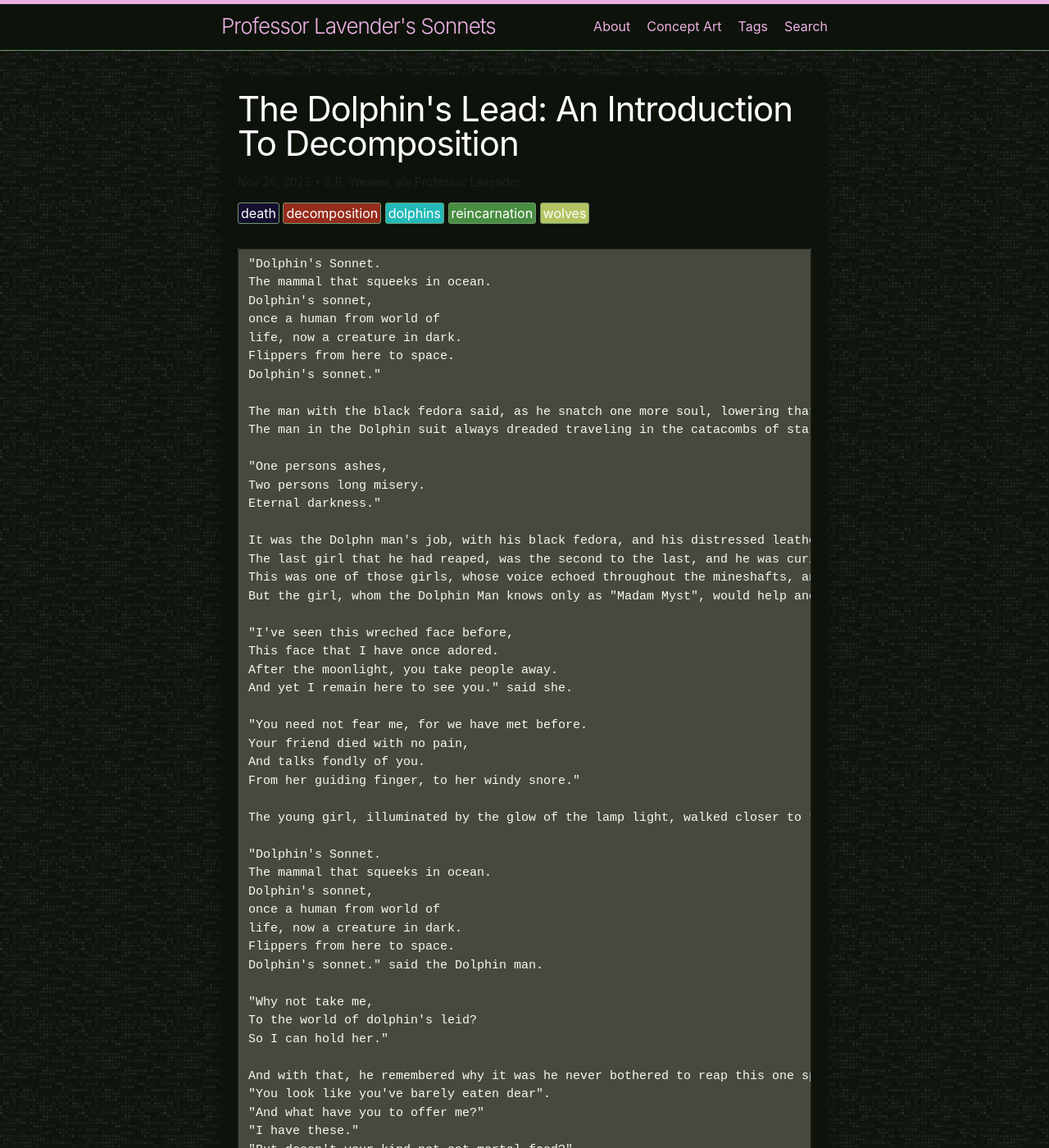
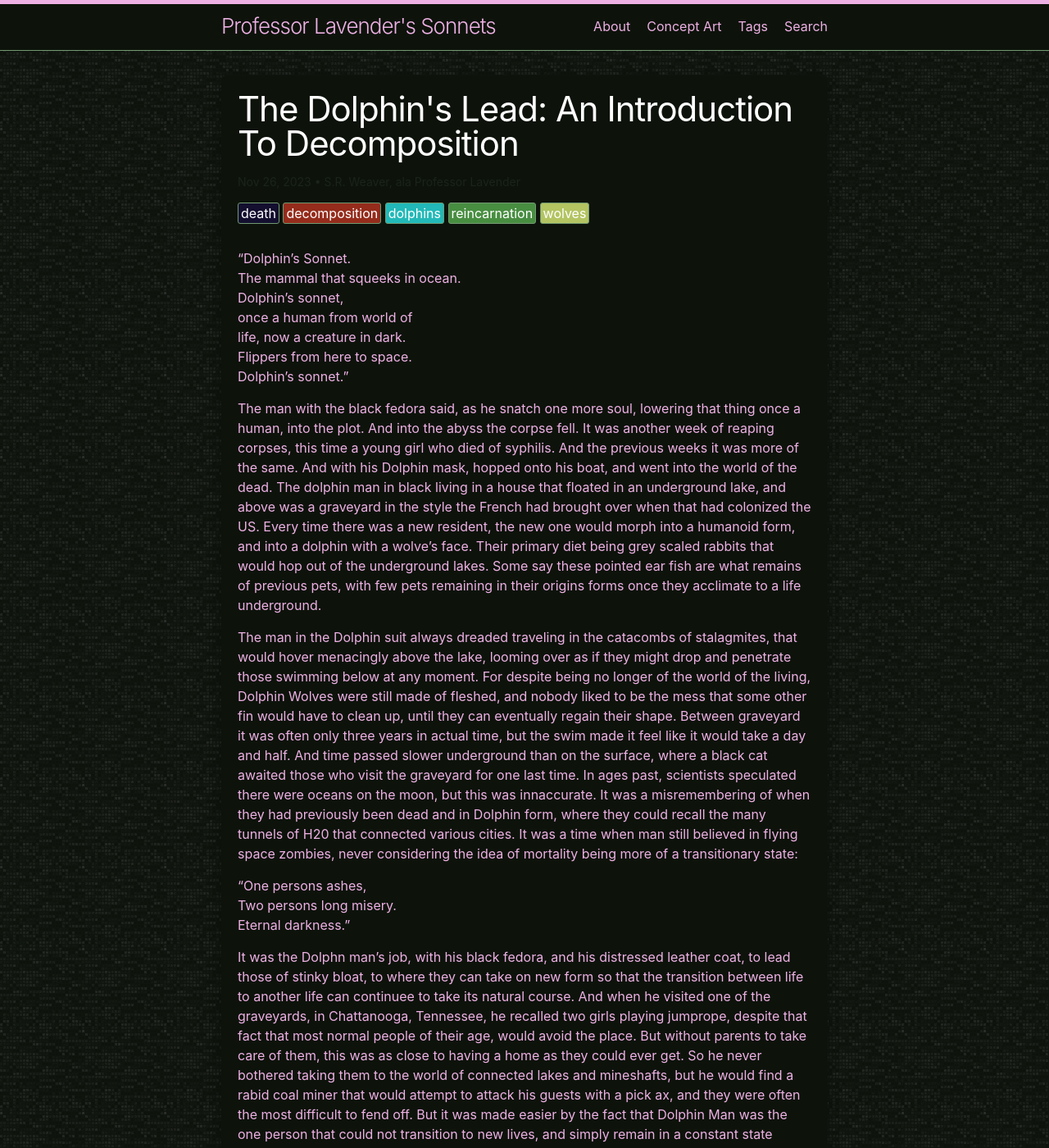
Before and after one commit to LWFlouisa/SidePoetry, a Jekyll site: the page built from _posts/2023-11-26-TheDolphinsLeid.md, in a window 1280 px wide and 1400 px high. Shown: the whole window at 82% size. Built offline with Jekyll 4.4.1, drawn with Linux system fonts in a browser that asks for light colours; our own code applies the rules of GitHub Pages for plain Markdown files; comment, search, counter and statistics services are not loaded; some of the changed text lies outside the part shown.

Commit message:
Update 2023-11-26-TheDolphinsLeid.md

```diff
--- a/_posts/2023-11-26-TheDolphinsLeid.md
+++ b/_posts/2023-11-26-TheDolphinsLeid.md
@@ -3,65 +3,89 @@ title: "The Dolphin's Lead: An Introduction To Decomposition"
 author: "S.R. Weaver, ala Professor Lavender"
 tags: decomposition death reincarnation dolphins wolves
 ---
-    "Dolphin's Sonnet.
-    The mammal that squeeks in ocean.
-    Dolphin's sonnet,
-    once a human from world of
-    life, now a creature in dark.
-    Flippers from here to space.
-    Dolphin's sonnet."
+"Dolphin's Sonnet.<br />
+The mammal that squeeks in ocean.<br />
+Dolphin's sonnet,<br />
+once a human from world of<br />
+life, now a creature in dark.<br />
+Flippers from here to space.<br />
+Dolphin's sonnet."
 
-    The man with the black fedora said, as he snatch one more soul, lowering that thing once a human, into the plot. And into the abyss the corpse fell. It was another week of reaping corpses, this time a young girl who died of syphilis. And the previous weeks it was more of the same. And with his Dolphin mask, hopped onto his boat, and went into the world of the dead. The dolphin man in black living in a house that floated in an underground lake, and above was a graveyard in the style the French had brought over when that had colonized the US. Every time there was a new resident, the new one would morph into a humanoid form, and into a dolphin with a wolve's face. Their primary diet being grey scaled rabbits that would hop out of the underground lakes. Some say these pointed ear fish are what remains of previous pets, with few pets remaining in their origins forms once they acclimate to a life underground.
-    The man in the Dolphin suit always dreaded traveling in the catacombs of stalagmites, that would hover menacingly above the lake, looming over as if they might drop and penetrate those swimming below at any moment. For despite being no longer of the world of the living, Dolphin Wolves were still made of fleshed, and nobody liked to be the mess that some other fin would have to clean up, until they can eventually regain their shape. Between graveyard it was often only three years in actual time, but the swim made it feel like it would take a day and half. And time passed slower underground than on the surface, where a black cat awaited those who visit the graveyard for one last time. In ages past, scientists speculated there were oceans on the moon, but this was innaccurate. It was a misremembering of when they had previously been dead and in Dolphin form, where they could recall the many tunnels of H20 that connected various cities. It was a time when man still believed in flying space zombies, never considering the idea of mortality being more of a transitionary state:
+The man with the black fedora said, as he snatch one more soul, lowering that thing once a human, into the plot. And into the abyss the corpse fell. It was another week of reaping corpses, this time a young girl who died of syphilis. And the previous weeks it was more of the same. And with his Dolphin mask, hopped onto his boat, and went into the world of the dead. The dolphin man in black living in a house that floated in an underground lake, and above was a graveyard in the style the French had brought over when that had colonized the US. Every time there was a new resident, the new one would morph into a humanoid form, and into a dolphin with a wolve's face. Their primary diet being grey scaled rabbits that would hop out of the underground lakes. Some say these pointed ear fish are what remains of previous pets, with few pets remaining in their origins forms once they acclimate to a life underground.
 
-    "One persons ashes,
-    Two persons long misery.
-    Eternal darkness."
+The man in the Dolphin suit always dreaded traveling in the catacombs of stalagmites, that would hover menacingly above the lake, looming over as if they might drop and penetrate those swimming below at any moment. For despite being no longer of the world of the living, Dolphin Wolves were still made of fleshed, and nobody liked to be the mess that some other fin would have to clean up, until they can eventually regain their shape. Between graveyard it was often only three years in actual time, but the swim made it feel like it would take a day and half. And time passed slower underground than on the surface, where a black cat awaited those who visit the graveyard for one last time. In ages past, scientists speculated there were oceans on the moon, but this was innaccurate. It was a misremembering of when they had previously been dead and in Dolphin form, where they could recall the many tunnels of H20 that connected various cities. It was a time when man still believed in flying space zombies, never considering the idea of mortality being more of a transitionary state:
 
-    It was the Dolphn man's job, with his black fedora, and his distressed leather coat, to lead those of stinky bloat, to where they can take on new form so that the transition between life to another life can continuee to take its natural course. And when he visited one of the graveyards, in Chattanooga, Tennessee, he recalled two girls playing jumprope, despite that fact that most normal people of their age, would avoid the place. But without parents to take care of them, this was as close to having a home as they could ever get. So he never bothered taking them to the world of connected lakes and mineshafts, but he would find a rabid coal miner that would attempt to attack his guests with a pick ax, and they were often the most difficult to fend off. But it was made easier by the fact that Dolphin Man was the one person that could not transition to new lives, and simply remain in a constant state somewhere between human, wolf, and dolphin. And once his mask was taken off, this would quickly reduce the deranged mine workers into trembling messes.
-    The last girl that he had reaped, was the second to the last, and he was curious how the girl would handle being the only one left, ever sense the death of both of their parents on the surface world. Old Hollywood movies never went that far into the decomposition process, and as far as most mortals knew, humans would slowly melt the flesh off their bones, which would be the only bits of matter that is left, besides the ones that opted to be cremated. The ones that kept their bodies in tact were able to reincarnate, and be reborn into new bodies, but those who became ashes, would wonder as floated myst under the Earth for eternity. Some opted to become permanently crystalized, but when dumped it all goes to essentially the same place. And without a body to tell the craftsman who the myst is, it was a guess to find what out what family lineage the mysted ones belonged to, and thus it could be many decades of aimless searching, just to find out the right family to rebirth the spirit into. Assuming they ever get reborn at all.
-    This was one of those girls, whose voice echoed throughout the mineshafts, and would drift up into the graveyard at night.
-    But the girl, whom the Dolphin Man knows only as "Madam Myst", would help and guide his passage through the lakes, when he could barely see. And it was this that the Dolphin man came to wander into the next graveyard, with no clear task for the evening, and running into the one remaining child that continued to be alive despite the passing of her girlfriend. The girl, presumeably now sixteen, dressed not to dissimilar from the man in the fedora, with a Dolphin man.
+"One persons ashes,<br />
+Two persons long misery.<br />
+Eternal darkness."
 
-    "I've seen this wreched face before,
-    This face that I have once adored.
-    After the moonlight, you take people away.
-    And yet I remain here to see you." said she.
+It was the Dolphn man's job, with his black fedora, and his distressed leather coat, to lead those of stinky bloat, to where they can take on new form so that the transition between life to another life can continuee to take its natural course. And when he visited one of the graveyards, in Chattanooga, Tennessee, he recalled two girls playing jumprope, despite that fact that most normal people of their age, would avoid the place. But without parents to take care of them, this was as close to having a home as they could ever get. So he never bothered taking them to the world of connected lakes and mineshafts, but he would find a rabid coal miner that would attempt to attack his guests with a pick ax, and they were often the most difficult to fend off. But it was made easier by the fact that Dolphin Man was the one person that could not transition to new lives, and simply remain in a constant state somewhere between human, wolf, and dolphin. And once his mask was taken off, this would quickly reduce the deranged mine workers into trembling messes.
 
-    "You need not fear me, for we have met before.
-    Your friend died with no pain,
-    And talks fondly of you.
-    From her guiding finger, to her windy snore."
+The last girl that he had reaped, was the second to the last, and he was curious how the girl would handle being the only one left, ever sense the death of both of their parents on the surface world. Old Hollywood movies never went that far into the decomposition process, and as far as most mortals knew, humans would slowly melt the flesh off their bones, which would be the only bits of matter that is left, besides the ones that opted to be cremated. The ones that kept their bodies in tact were able to reincarnate, and be reborn into new bodies, but those who became ashes, would wonder as floated myst under the Earth for eternity. Some opted to become permanently crystalized, but when dumped it all goes to essentially the same place. And without a body to tell the craftsman who the myst is, it was a guess to find what out what family lineage the mysted ones belonged to, and thus it could be many decades of aimless searching, just to find out the right family to rebirth the spirit into. Assuming they ever get reborn at all.
 
-    The young girl, illuminated by the glow of the lamp light, walked closer to the Dolphin man.
+This was one of those girls, whose voice echoed throughout the mineshafts, and would drift up into the graveyard at night.
 
-    "Dolphin's Sonnet.
-    The mammal that squeeks in ocean.
-    Dolphin's sonnet,
-    once a human from world of
-    life, now a creature in dark.
-    Flippers from here to space.
-    Dolphin's sonnet." said the Dolphin man.
+But the girl, whom the Dolphin Man knows only as "Madam Myst", would help and guide his passage through the lakes, when he could barely see. And it was this that the Dolphin man came to wander into the next graveyard, with no clear task for the evening, and running into the one remaining child that continued to be alive despite the passing of her girlfriend. The girl, presumeably now sixteen, dressed not to dissimilar from the man in the fedora, with a Dolphin man.
 
-    "Why not take me,
-    To the world of dolphin's leid?
-    So I can hold her."
+"I've seen this wreched face before,
 
-    And with that, he remembered why it was he never bothered to reap this one spirit. Whom would hang out at the graveyard every night, from sundown to moonlight. From the pain of wooden shoes, to her unkempt hair, he found there was no pleasure in taking someone so young and beautiful. Whom had still very much of a life to live. For the Dolphin man, this was somewhat unusual, as normal he shed no tears for the living, either do to be old enough to come with him, or being murderers. But for this girl, her only sin was to visit her girlfriend's plot by midnight.
-    "You look like you've barely eaten dear".
-    "And what have you to offer me?"
-    "I have these."
-    "But doesn't your kind not eat mortal food?"
-    "Well I'm not entirely mortal or immortal."
-    The girl took the snacks graciously, and then stared up at the Dolphin man.
-    "Where do you go, after your job is done?"
-    "To a land of a thousand rivers."
-    "That sound absolutely beuatiful."
-    "It is my dear, but it is not your time yet. But once it's up, we all go to this land of rivers. And was we decompose, we become like Dolphins in the ocean. And wolves in the forest. And those will eventually be reborn. But your girlfriend..."
-    "You said she went smoothly."
-    "Yes, but she was cremated. At tradition from the East Coast US brought from Japan. Yet it creates issues when guiding spirits to their new life."
-    "Is there anything I can do?"
-    "Well there is one way, but those who come might never return."
-    "It's not like I have anything to lose."
-    And with this she took his guiding hands.
-    And sung the Dolphin's Leid.
+This face that I have once adored.
+
+After the moonlight, you take people away.
+
+And yet I remain here to see you." said she.
+
+"You need not fear me, for we have met before.<br />
+Your friend died with no pain,<br />
+And talks fondly of you.<br />
+From her guiding finger, to her windy snore."
+
+The young girl, illuminated by the glow of the lamp light, walked closer to the Dolphin man.
+
+"Dolphin's Sonnet.<br />
+The mammal that squeeks in ocean.<br />
+Dolphin's sonnet,<br />
+once a human from world of<br />
+life, now a creature in dark.<br />
+Flippers from here to space.<br />
+Dolphin's sonnet." said the Dolphin man.
+
+"Why not take me,<br />
+To the world of dolphin's leid?<br />
+So I can hold her."
+
+And with that, he remembered why it was he never bothered to reap this one spirit. Whom would hang out at the graveyard every night, from sundown to moonlight. From the pain of wooden shoes, to her unkempt hair, he found there was no pleasure in taking someone so young and beautiful. Whom had still very much of a life to live. For the Dolphin man, this was somewhat unusual, as normal he shed no tears for the living, either do to be old enough to come with him, or being murderers. But for this girl, her only sin was to visit her girlfriend's plot by midnight.
+
+"You look like you've barely eaten dear".
+
+"And what have you to offer me?"
+
+"I have these."
+
+"But doesn't your kind not eat mortal food?"
+
+"Well I'm not entirely mortal or immortal."
+
+The girl took the snacks graciously, and then stared up at the Dolphin man.
+
+"Where do you go, after your job is done?"
+
+"To a land of a thousand rivers."
+
+"That sound absolutely beuatiful."
+
+"It is my dear, but it is not your time yet. But once it's up, we all go to this land of rivers. And was we decompose, we become like Dolphins in the ocean. And wolves in the forest. And those will eventually be reborn. But your girlfriend..."
+
+"You said she went smoothly."
+
+"Yes, but she was cremated. At tradition from the East Coast US brought from Japan. Yet it creates issues when guiding spirits to their new life."
+
+"Is there anything I can do?"
+
+"Well there is one way, but those who come might never return."
+
+"It's not like I have anything to lose."
+
+And with this she took his guiding hands.
+
+And sung the Dolphin's Leid.
```
